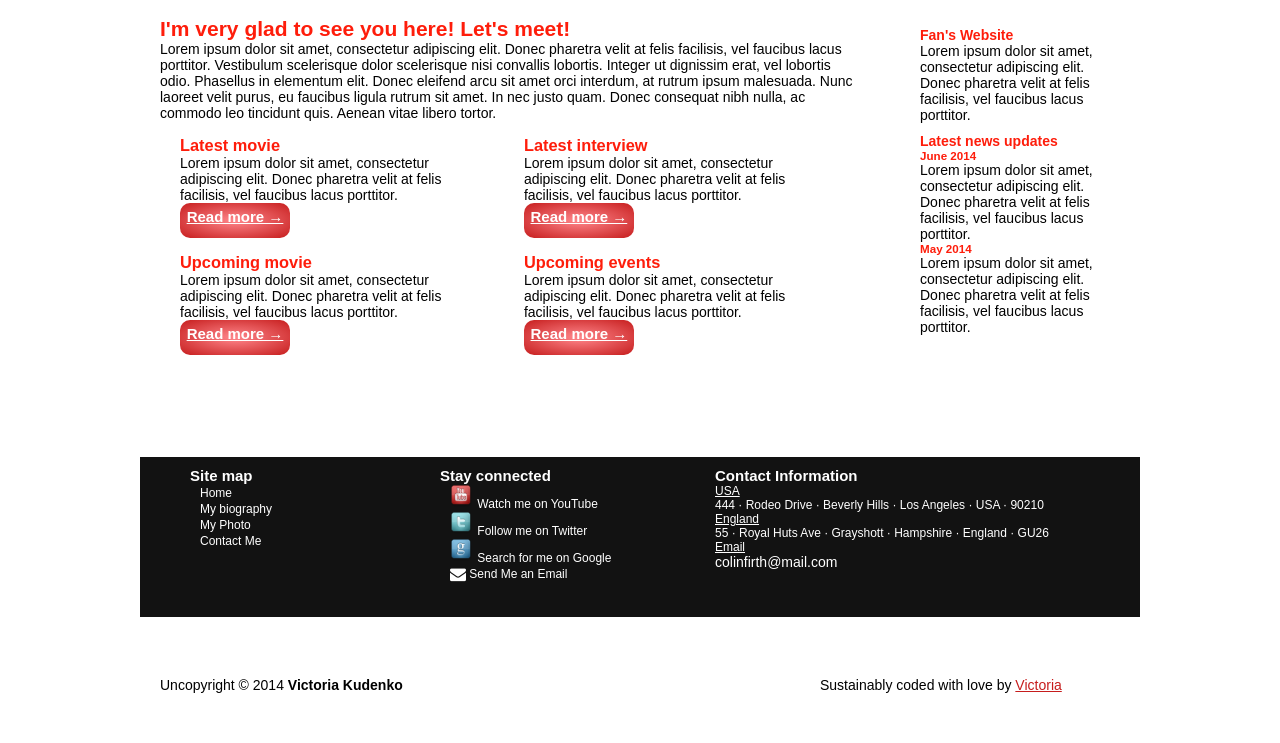
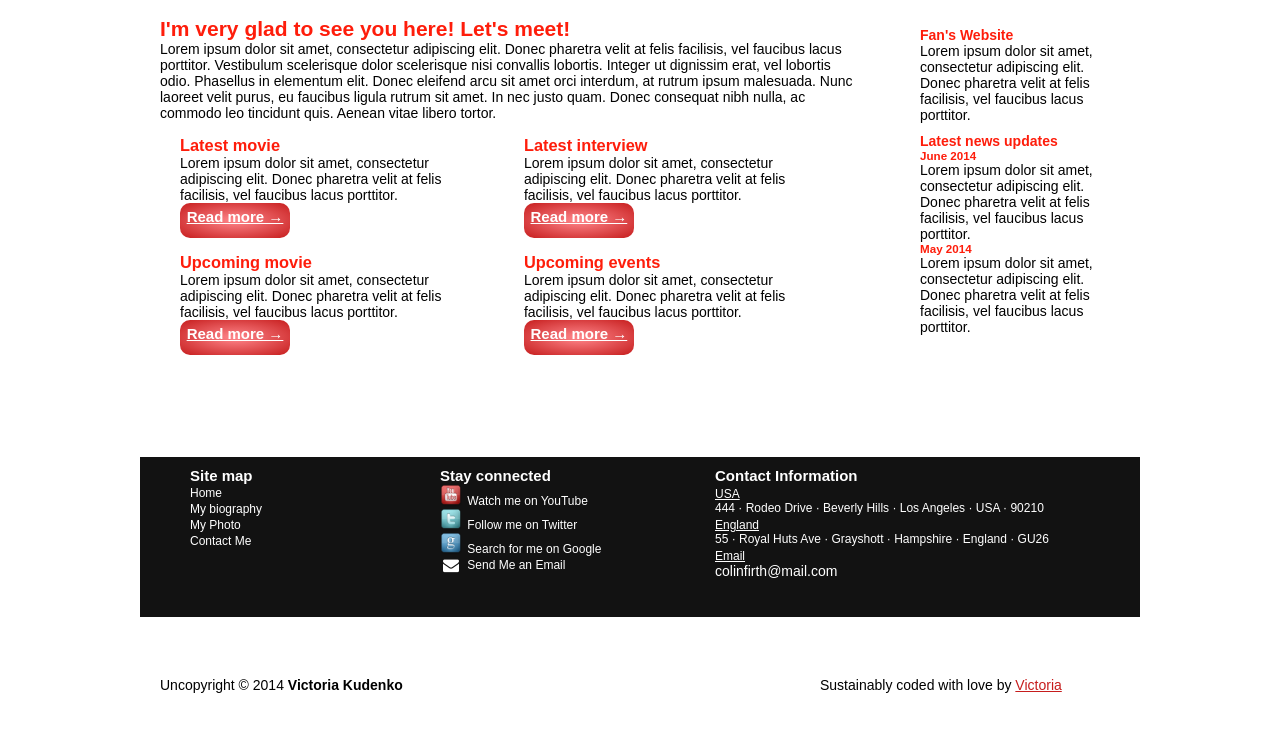
Before and after one commit to VictoriaKudenko/personal-site, a plain HTML site: page index.html in a window 1280 px wide. Shown: the part 500-1243 px from the top of the page. Drawn offline with Linux system fonts and the light colour scheme.

Commit message:
Decorate footer sections (margins, paddings, align, colors of icons and etc.

```diff
--- a/index.html
+++ b/index.html
@@ -184,14 +184,20 @@
 
                     <h6>Contact Information</h6>
 
+                    <section class="fcsec">
                         <h6 class="tdecor">USA</h6>
                         <p>444   ·  Rodeo Drive  ·  Beverly Hills  ·  Los Angeles  ·  USA  ·  90210</p>
+                    </section>
 
+                    <section class="fcsec">
                         <h6 class="tdecor">England</h6>
                         <p>55   ·  Royal Huts Ave   ·  Grayshott   ·  Hampshire   ·  England   ·  GU26</p>
+                    </section>
 
+                    <section class="fcsec">
                         <h6 class="tdecor">Email</h6>
                         <address><a href="mailto:colinfirth@mail.com?Subject=Hello,%20Colin!&Body=Hello!">colinfirth@mail.com</a></address>
+                    </section>
 
                 </section><!-- end fcontacts -->
 
--- a/styles.css
+++ b/styles.css
@@ -264,6 +264,7 @@ address a:hover, address a:active {
 img.social {
     width: 24px;
     height: 24px;
+    vertical-align: bottom;
 }
 
 h6.tdecor, #fcontacts p {
@@ -283,7 +284,24 @@ address a {
 
 #fmenu nav a {
     font-weight: normal;
+    padding: 0;
 }
+
+#fsocial ul a {
+    padding: 0;
+}
+
+.fa-envelope {
+    color: #ffffff;
+    width: 21px;
+    padding: 0 0 0 3px;
+}
+
+.fcsec {
+    margin: 3px 0;
+}
+
+
 
 
 /* Contact us page */
```
Lines whose indentation alone changed are shown as unchanged.
